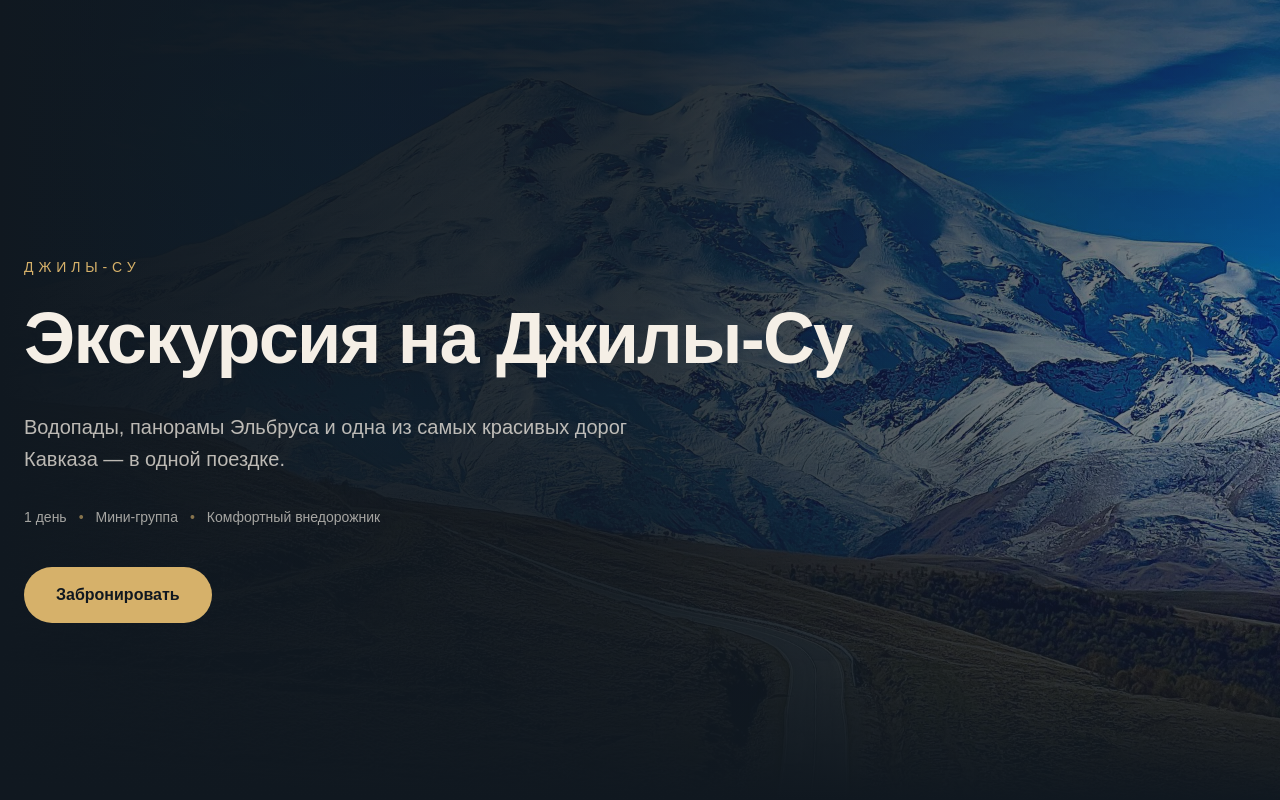
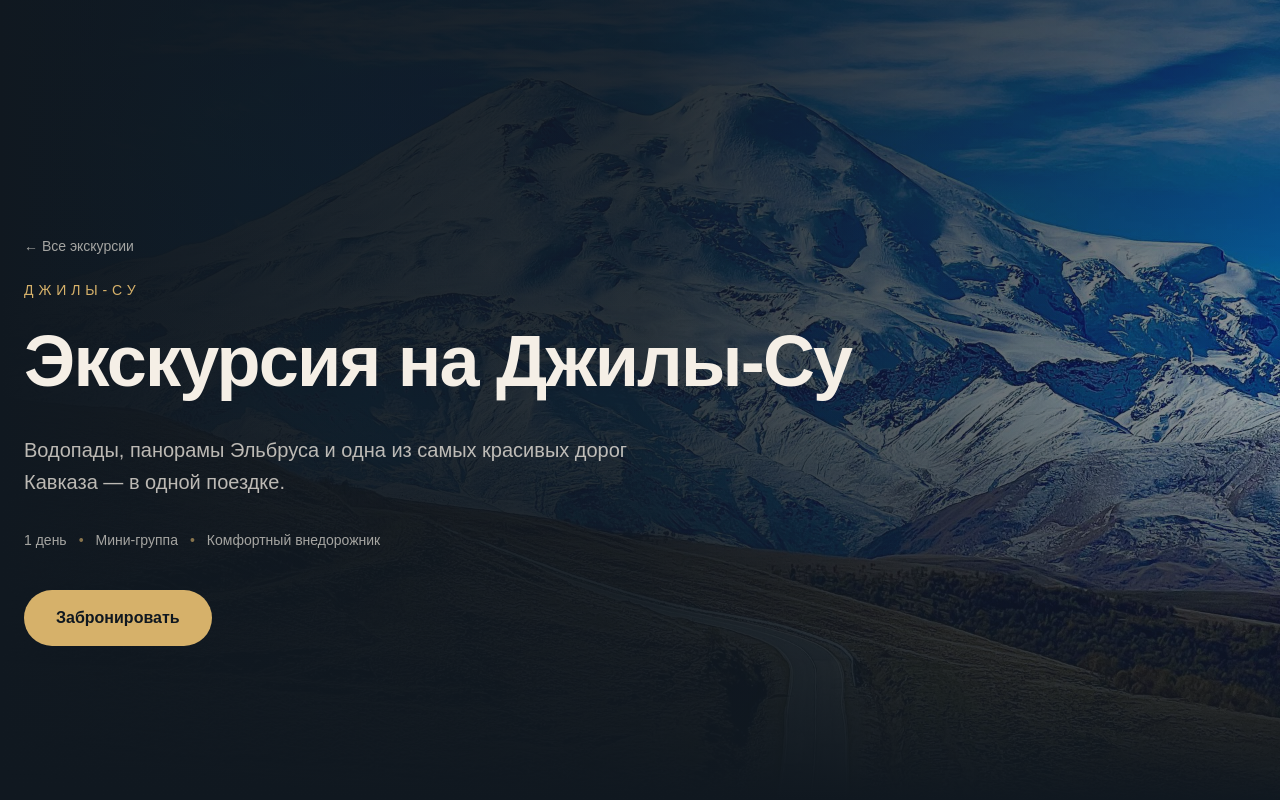
Before and after one commit to marikamirkhan-ops/tvoicompas-site, a Next.js app: page /jily-su in a window 1280 px wide. Shown: the top 800 px of the page. Built offline with nearby package versions, Linux system fonts and the light colour scheme.

Commit message:
seo metadata

```diff
--- a/app/jily-su/page.tsx
+++ b/app/jily-su/page.tsx
@@ -13,6 +13,13 @@ export default function JilySuPage() {
   <div className="absolute inset-0 bg-gradient-to-t from-[#101820] via-transparent to-[#101820]/40" />
 
   <div className="relative z-10 mx-auto w-full max-w-7xl">
+    <a
+      href="/#routes"
+      className="mb-6 inline-flex text-sm font-medium text-[#F5EFE6]/65 transition hover:text-[#D6B16A]"
+>
+      ← Все экскурсии
+    </a>
+
     <p className="mb-4 text-sm uppercase tracking-[0.35em] text-[#D6B16A]">
       Джилы-Су
     </p>
```
